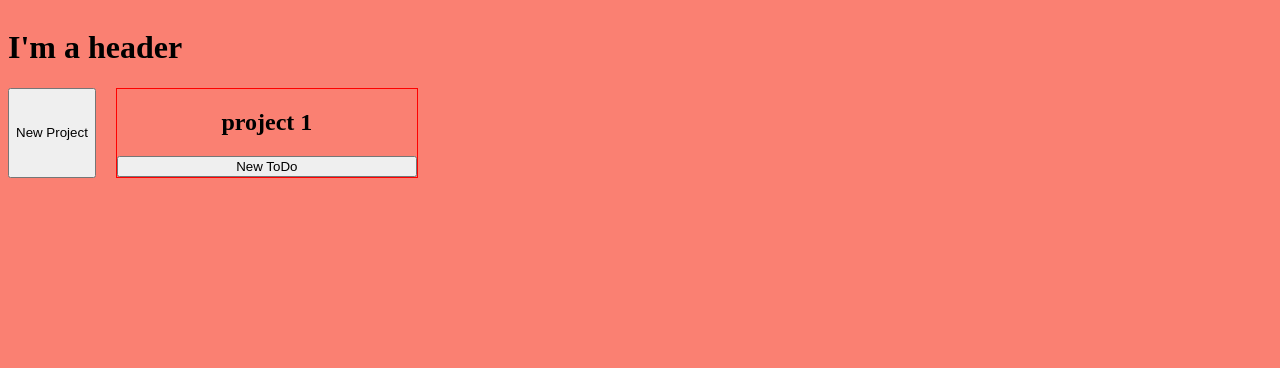
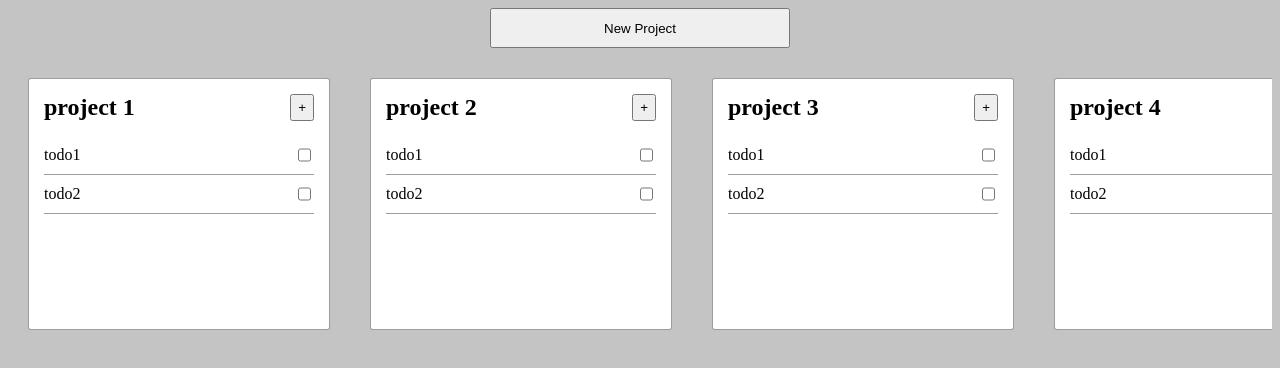
Before and after one commit to htuerker/js-todo, a website built with webpack: page index.html in a window 1280 px wide. Built offline with nearby package versions, Linux system fonts and the light colour scheme; some packages are replaced by stand-ins of ours.

Commit message:
Some styling

```diff
--- a/index.html
+++ b/index.html
@@ -4,10 +4,11 @@
     <meta charset="utf-8">
     <meta name="viewport" content="width=device-width">
     <title></title>
+    <link rel="stylesheet" href="./src/styles/main.css">
   </head>
   <body>
     <div class="container">
-        <h1>I'm a header</h1>
+        <!-- <h1>I'm a header</h1> -->
         <div id="projects"></div>
     </div>
   <script src="./dist/bundle.js"></script>
--- a/src/js/components/Project.js
+++ b/src/js/components/Project.js
@@ -10,20 +10,22 @@ export default class Project {
 
   render() {
     const projectDiv = document.createElement("div");
-    projectDiv.className = "project-tab";
+    projectDiv.className = "project-card";
     projectDiv.setAttribute('id', 'project-' + this.id);
 
+    const header = document.createElement("div");
+    header.className = "header";
     const title = document.createElement("h2");
     title.innerHTML = this.title;
-    projectDiv.appendChild(title);
+    header.appendChild(title);
+    const button = TodoButton(this.id);
+    header.appendChild(button);
 
-    const button = TodoButton(this.id);
-    projectDiv.appendChild(button);
+    projectDiv.appendChild(header);
 
     if (this.todos) {
       this.todos.forEach((todo) => {
         todo.prototype = Todo.prototype;
-        console.log(todo);
         projectDiv.appendChild(todo.render());
       });
     }
--- a/src/js/components/ProjectList.js
+++ b/src/js/components/ProjectList.js
@@ -7,5 +7,8 @@ export default function ProjectList() {
 }
 
 function retrieveProjects() {
-  return [ new Project('project 1')];
+  return [  new Project('project 1', [new Todo('todo1', 'desc1'), new Todo('todo2', 'desc2')]),
+            new Project('project 2', [new Todo('todo1', 'desc1'), new Todo('todo2', 'desc2')]),
+            new Project('project 3', [new Todo('todo1', 'desc1'), new Todo('todo2', 'desc2')]),
+            new Project('project 4', [new Todo('todo1', 'desc1'), new Todo('todo2', 'desc2')])];
 }
--- a/src/js/components/Todo.js
+++ b/src/js/components/Todo.js
@@ -1,14 +1,49 @@
 export default class Todo {
-  constructor(title) {
+  constructor(title, description) {
     this.id = this.uniqueId();
     this.title = title;
+    this.description = description;
+    this.done = false;
+  }
+
+  toggleDone() {
+    this.done = !this.done;
+  }
+
+  toggleDescription() {
+      const description = document.getElementById("todo-description-" + this.id);
+    if (description.style.display == "block") {
+        description.setAttribute("style", "");
+    } else {
+        description.style.display = "block";
+    }
   }
 
   render() {
     const todoDiv = document.createElement("div");
-    todoDiv.className = "todo-tab";
+    todoDiv.className = "todo-block";
     todoDiv.id = "todo-" + this.id;
-    todoDiv.innerHTML = this.title;
+
+    const header = document.createElement("div");
+    header.className = "header"
+    const todoTitle = document.createElement("p");
+    todoTitle.innerHTML = this.title;
+    todoTitle.addEventListener('click', () => this.toggleDescription());
+    header.appendChild(todoTitle);
+
+    const doneCheckbox = document.createElement("input");
+    doneCheckbox.setAttribute("type", "checkbox");
+    doneCheckbox.addEventListener('change', () => this.toggleDone());
+    header.appendChild(doneCheckbox);
+
+    todoDiv.appendChild(header);
+
+    const todoDescription = document.createElement("div");
+    todoDescription.innerHTML = this.description;
+    todoDescription.className = "todo-description";
+    todoDescription.id = "todo-description-" + this.id;
+    todoDiv.appendChild(todoDescription);
+
     return todoDiv;
   }
 
--- a/src/js/components/TodoButton.js
+++ b/src/js/components/TodoButton.js
@@ -2,7 +2,9 @@ import TodoForm from './TodoForm'
 
 export default function TodoButton(id) {
   const newTodoButton = document.createElement('button');
-  newTodoButton.innerHTML = 'New ToDo';
+  newTodoButton.innerHTML = '+';
+  newTodoButton.className = "new-todo-btn"
   newTodoButton.addEventListener('click', () => TodoForm(id));
+
   return newTodoButton;
 }
--- a/src/js/components/TodoForm.js
+++ b/src/js/components/TodoForm.js
@@ -4,7 +4,8 @@ import Todo from './Todo.js';
 export default function TodoForm(id) {
   Swal.fire({
     html:
-    '<input id="title" class="swal2-input" placeholder="Title">'
+    `<input id="title" class="swal2-input" placeholder="Title">
+    <input id="description" class="swal2-input" placeholder="Description">`
     ,
     focusConfirm: false,
     confirmButtonText: 'Add To-do',
@@ -16,8 +17,10 @@ export default function TodoForm(id) {
 
 function appendTodo(projectId) {
   const projectDiv = document.getElementById('project-' + projectId);
+  const title = document.getElementById('title').value;
+  const description = document.getElementById('description').value;
   if(projectDiv) {
-    const todoObject = new Todo(document.getElementById('title').value);
+    const todoObject = new Todo(title, description);
     const newTodoDiv = todoObject.render();
     projectDiv.appendChild(newTodoDiv);
   }
--- a/src/js/index.js
+++ b/src/js/index.js
@@ -1,4 +1,4 @@
-import '../styles/main.css';
+// import '../styles/main.css';
 import ProjectList from './components/ProjectList';
 import ProjectForm from './components/ProjectForm';
 import TodoForm from './components/TodoForm';
@@ -6,15 +6,17 @@ import TodoButton from './components/TodoButton';
 import Project from './components/Project.js';
 import Todo from './components/Todo.js';
 
-alert('5');
+// alert('5');
 
 (function init() {
   const newProjectButton = document.createElement('button');
   newProjectButton.innerHTML = 'New Project';
+  newProjectButton.className = "new-project-btn"
   newProjectButton.addEventListener('click', () => ProjectForm());
 
   const projectsDiv = document.getElementById('projects');
-  projectsDiv.appendChild(newProjectButton);
+  const container = document.querySelector(".container");
+  container.insertBefore(newProjectButton, projectsDiv);
 
   const projectsList = ProjectList();
   projectsList.forEach((project) => projectsDiv.appendChild(project));
--- a/src/styles/main.css
+++ b/src/styles/main.css
@@ -1,5 +1,5 @@
 body {
-  background-color: salmon;
+  background-color: rgba(60, 60, 60, 0.3);
 }
 
 .container {
@@ -9,24 +9,64 @@ body {
     flex-direction: column;
 }
 
+.new-project-btn {
+    width: 300px;
+    height: 40px;
+    margin: 0 auto;
+}
+
 #projects {
     display: flex;
-    text-align: center;
+    align-items: flex-start;
+    /* text-align: center; */
+    margin: 30px 0;
+    overflow-x: scroll;
+    width: 100%;
 }
 
-.project-tab{
+.project-card {
+    position: relative;
+    flex-grow: 0;
+    flex-shrink: 0;
     display: flex;
     flex-direction: column;
     width: 300px;
-    border: 1px solid red;
     margin: 0 20px;
+    min-height: 250px;
+    max-height: 500px;
+    overflow-y: auto;
+    background-color: white;
+    border: 1px solid rgba(60, 60, 60, 0.5);
+    border-radius: 3px;
+    box-shadow: 0 0 2px silver;
 }
 
-/* #projects div:hover {
-    text-decoration: underline;
-} */
+.header {
+    display: flex;
+    justify-content: space-between;
+}
 
-/* #to-dos {
-    flex: 4;
-    text-align: center;
-} */
+.header h2 {
+    margin: 15px;
+}
+
+.header button {
+    margin: 15px;
+}
+
+.header p {
+    margin: 5px 0;
+}
+
+.header input {
+}
+
+.todo-block {
+    margin: 0 15px;
+    padding: 5px 0;
+    border-bottom: 1px solid rgba(60, 60, 60, 0.5);
+}
+
+.todo-description {
+    display: none;
+}
--- a/webpack.config.js
+++ b/webpack.config.js
@@ -7,13 +7,14 @@ module.exports = {
     path: path.resolve(__dirname, 'dist'),
     filename: 'bundle.js',
     publicPath: path.resolve(__dirname, 'dist'),
-  },
-  module:{
-    rules:[
-      {
-        test:/\.css$/i,
-        use:['style-loader','css-loader']
-      },
-    ]
-  }
+    }
+  // },
+  // module:{
+  //   rules:[
+  //     {
+  //       test:/\.css$/i,
+  //       use:['style-loader','css-loader']
+  //     },
+  //   ]
+  // }
 };
```
